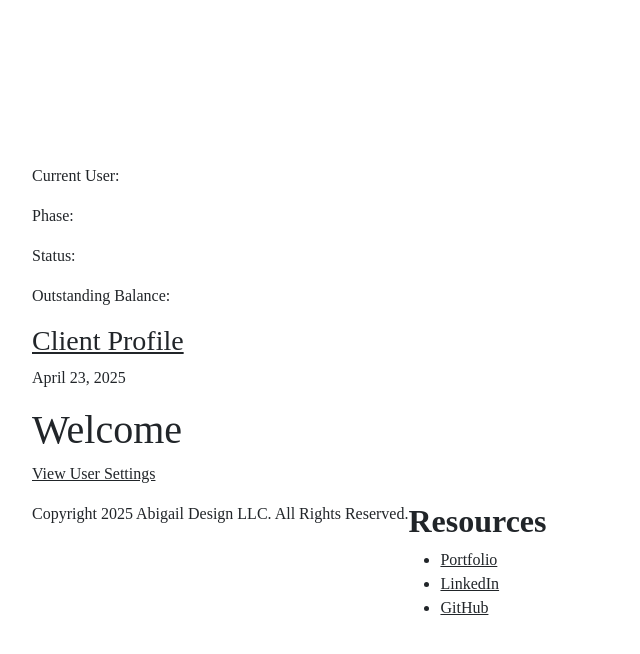
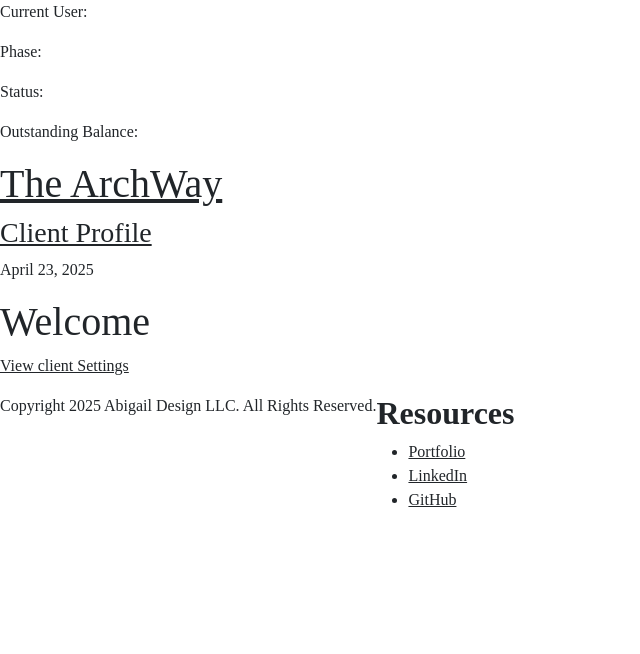
Before and after one commit to abigailjulie/ArtFeenClientPortal, a React (Vite) app in the folder client/TheArchWay/: page /dash in a window 1280 px wide. Shown: the top 654 px of the page, without its empty margins (0-640 px from the left). Built offline with nearby package versions, Linux system fonts and the light colour scheme.

Commit message:
Fixed basic routing for app

```diff
--- a/client/TheArchWay/src/App.jsx
+++ b/client/TheArchWay/src/App.jsx
@@ -2,7 +2,7 @@ import { Routes, Route } from "react-router-dom";
 import Layout from "./components/Layout";
 import Public from "./features/public/Public";
 import DashLayout from "./features/clients/DashLayout";
-import Home from "./pages/Home";
+import Profile from "./features/projects/Profile";
 import Login from "./features/auth/Login";
 import Welcome from "./features/auth/Welcome";
 import ClientsList from "./features/clients/ClientsList";
@@ -18,8 +18,13 @@ export default function App() {
 
         <Route path="dash" element={<DashLayout />}>
           <Route index element={<Welcome />} />
+
           <Route path="clients">
             <Route index element={<ClientsList />} />
+          </Route>
+
+          <Route path="profile">
+            <Route index element={<Profile />} />
           </Route>
 
           <Route path="projects">
--- a/client/TheArchWay/src/components/DashFooter.jsx
+++ b/client/TheArchWay/src/components/DashFooter.jsx
@@ -10,13 +10,31 @@ export default function DashFooter() {
         <h2 className="fw-bold">Resources</h2>
         <ul>
           <li>
-            <a href="https://www.abigaildesigns.org">Portfolio</a>
+            <a
+              href="https://www.abigaildesigns.org"
+              target="_blank"
+              rel="noopener noreferrer"
+            >
+              Portfolio
+            </a>
           </li>
           <li>
-            <a href="https://www.linkedin.com/in/abigailfigaro">LinkedIn</a>
+            <a
+              href="https://www.linkedin.com/in/abigailfigaro"
+              target="_blank"
+              rel="noopener noreferrer"
+            >
+              LinkedIn
+            </a>
           </li>
           <li>
-            <a href="https://github.com/abigailjulie">GitHub</a>
+            <a
+              href="https://github.com/abigailjulie"
+              target="_blank"
+              rel="noopener noreferrer"
+            >
+              GitHub
+            </a>
           </li>
         </ul>
       </section>
--- a/client/TheArchWay/src/components/DashHeader.jsx
+++ b/client/TheArchWay/src/components/DashHeader.jsx
@@ -5,7 +5,7 @@ import { faHouse } from "@fortawesome/free-solid-svg-icons";
 import { useNavigate, useLocation } from "react-router-dom";
 
 export default function DashHeader() {
-  const navigate = useNavigate;
+  const navigate = useNavigate();
   const { pathname } = useLocation();
 
   const handleGoHome = () => {
@@ -28,6 +28,9 @@ export default function DashHeader() {
         <p>Phase:</p>
         <p>Status:</p>
         <p>Outstanding Balance:</p>
+        <Link to="/dash">
+          <h1>The ArchWay</h1>
+        </Link>
         <Link to="/dash/profile">
           <h3>Client Profile</h3>
         </Link>
--- a/client/TheArchWay/src/features/auth/Welcome.jsx
+++ b/client/TheArchWay/src/features/auth/Welcome.jsx
@@ -11,7 +11,7 @@ export default function Welcome() {
       <p>{today}</p>
       <h1>Welcome</h1>
       <p>
-        <Link to="/home/clients">View User Settings</Link>
+        <Link to="/dash/clients">View client Settings</Link>
       </p>
     </section>
   );
--- /dev/null
+++ b/client/TheArchWay/src/features/projects/Profile.jsx
@@ -0,0 +1,12 @@
+import React from "react";
+import ProjectStatus from "./ProjectStatus";
+
+export default function Profile() {
+  return (
+    <div>
+      <h1>Client Profile</h1>
+      <p>Client Status</p>
+      <ProjectStatus />
+    </div>
+  );
+}
--- a/client/TheArchWay/src/features/public/Home.jsx
+++ b/client/TheArchWay/src/features/projects/ProjectStatus.jsx
@@ -1,6 +1,6 @@
 import React from "react";
 
-export default function Home() {
+export default function ProjectStatus() {
   return (
     <section className="">
       <h2 className="text-center">Project Status</h2>
--- a/client/TheArchWay/src/index.css
+++ b/client/TheArchWay/src/index.css
@@ -108,3 +108,14 @@ body {
   min-width: 320px;
   min-height: 100vh;
 }
+
+#root,
+body,
+html {
+  height: 100%;
+  width: 100%;
+  margin: 0;
+  padding: 0;
+  display: flex;
+  flex-direction: column;
+}
```
